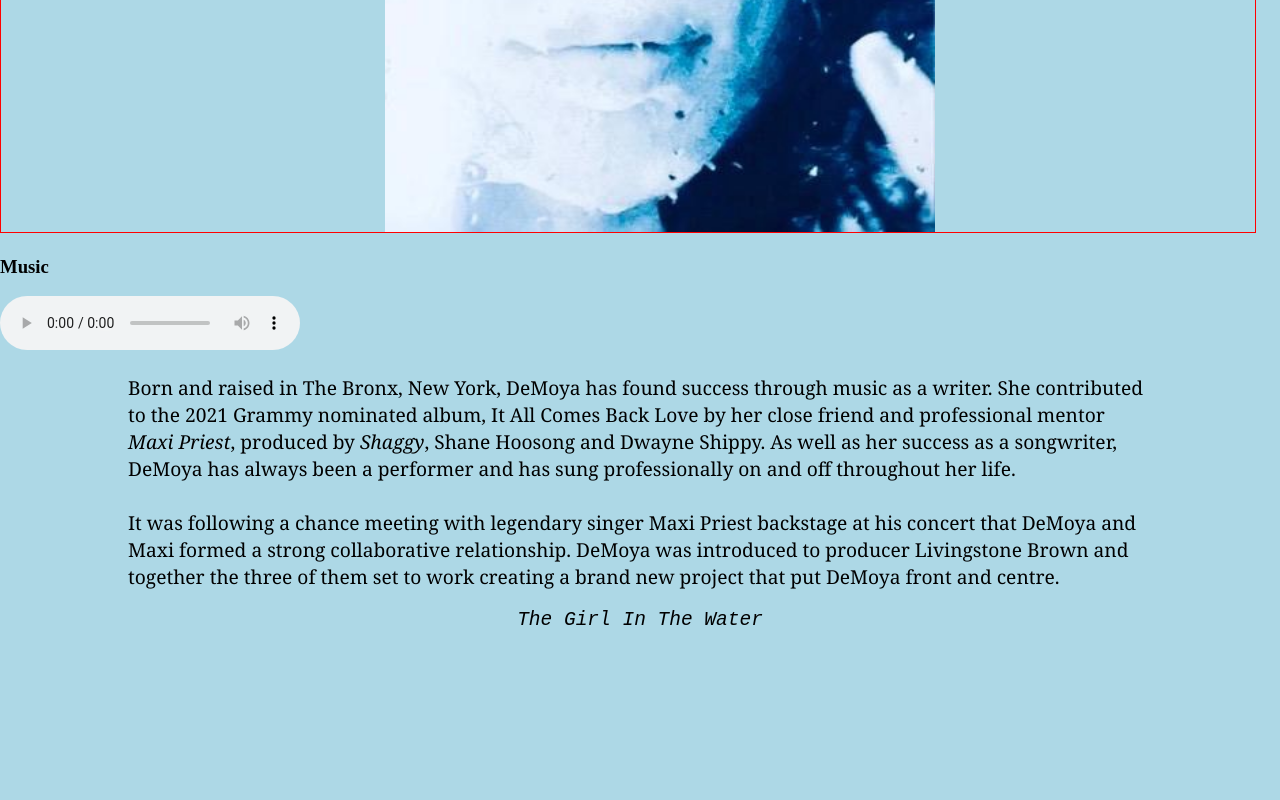
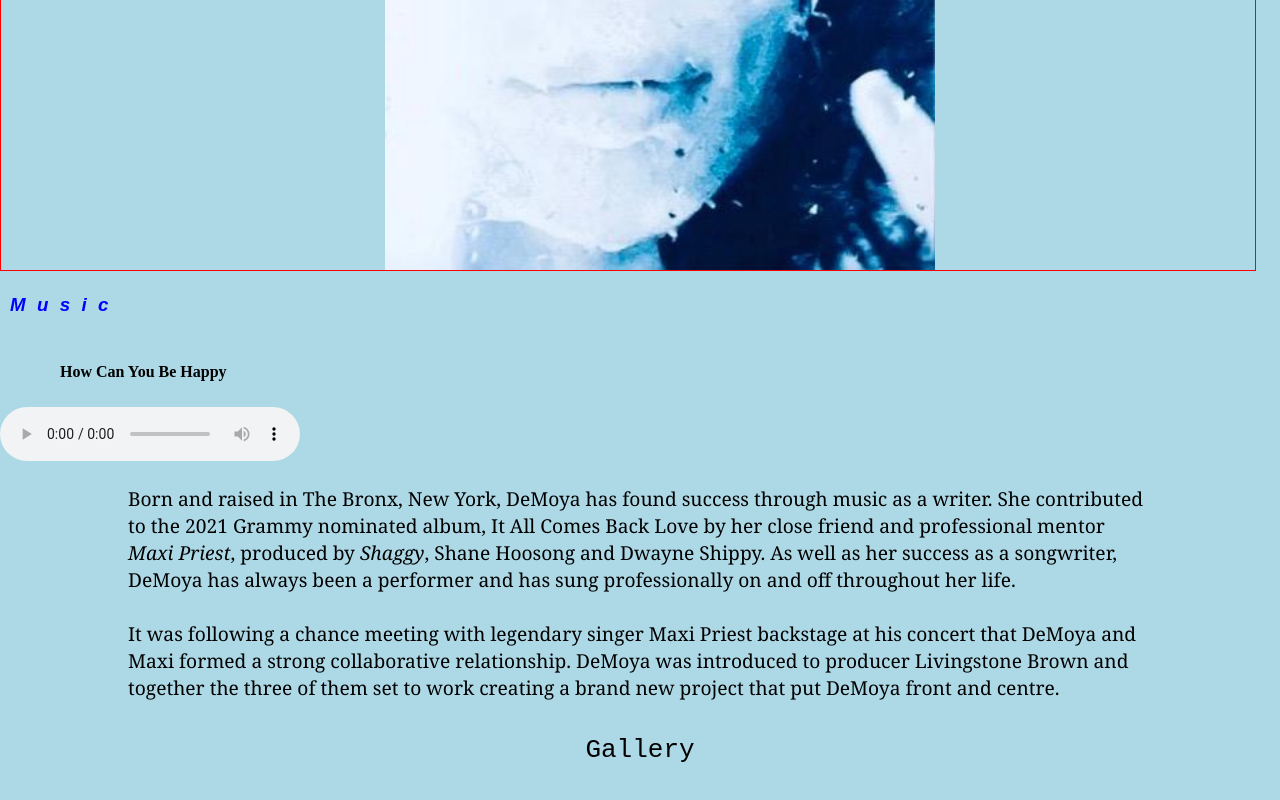
Before and after one commit to Amira131/deMoya-Music-Website, a plain HTML site: page index.html in a window 1280 px wide. Shown: the part 568-1368 px from the top of the page. Before the commit the page ends 1215 px from the top, so only its background shows below. Drawn offline with Linux system fonts and the light colour scheme.

Commit message:
added h4 and h5 andupdated css for h3

```diff
--- a/index.html
+++ b/index.html
@@ -3,15 +3,17 @@
   <head>
     <link rel="stylesheet" href="style.css" />
     <title>deMoya Music</title>
+
   </head>
   <body>
     <h1>DeMoya Music</h1>
-
+    <h2>The Girl In The Water</h2>
 
   <div>
-    <img src="images/Amira .jpg" alt="picture of deMoya">
+    <img id="album-cover" src="images/Amira .jpg" alt="picture of deMoya">
   </div>
   <h3>Music</h3>
+  <h5>How Can You Be Happy</h5>
   <audio controls id="song-player">
       <source src="audio/How Can You Be Happy.wav" type="audio/mpeg">
       <source src="audio/How Can You Be Happy.ogg" type="audio/ogg">
--- a/script.js
+++ b/script.js
@@ -1,21 +1,9 @@
-const h2 = document.createElement("h2");
-h2.textContent = "The Girl In The Water";
-document.querySelector("body").appendChild(h2);
+const h4 = document.createElement("h4");
+h4.textContent = "Gallery";
+document.querySelector("body").appendChild(h4);
 
-let songPlayer = document.getElementById("song-player")
+let album = document.getElementById("album-cover")
 
-
-var audio = new Audio("How Can You Be Happy.wav");
-
-document.onclick = function() {
-  audio.play();
-}
-
-var sound = new Audio("How Can You Be Happy.wav");
-
-songPlayer.addEventListener('click',()=>{
-	sound.currentTime = 0;
-	sound.play();
+album.addEventListener('click',()=>{
+    console.log("clicked")
 });
-
-//test
--- a/style.css
+++ b/style.css
@@ -48,8 +48,31 @@ h2 {
     text-align: center;
     font-family: monospace;
     font-weight: 400;
-
     font-style: italic
 
 
 }
+
+h3 {
+padding-left: 10px;
+color:blue;
+letter-spacing: .3cm;
+font-family: fantasy;
+font-style: oblique;
+
+}
+
+h4 {
+    text-align: center;
+    font-family: monospace;
+    font-weight: 400;
+    font-size: xx-large;
+    font-style: bold
+
+}
+
+h5{
+padding-left: 60px;
+padding-top: 20px;
+font-size: medium;
+}
```
